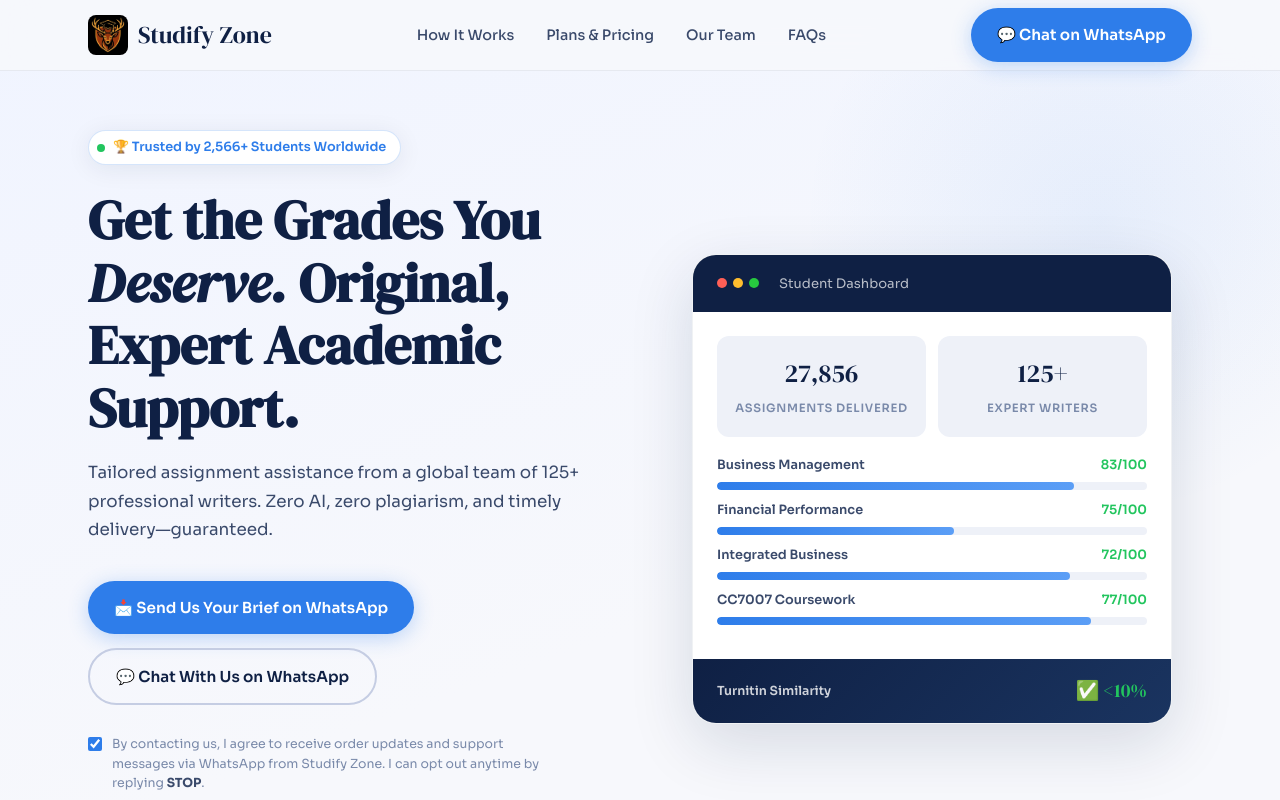
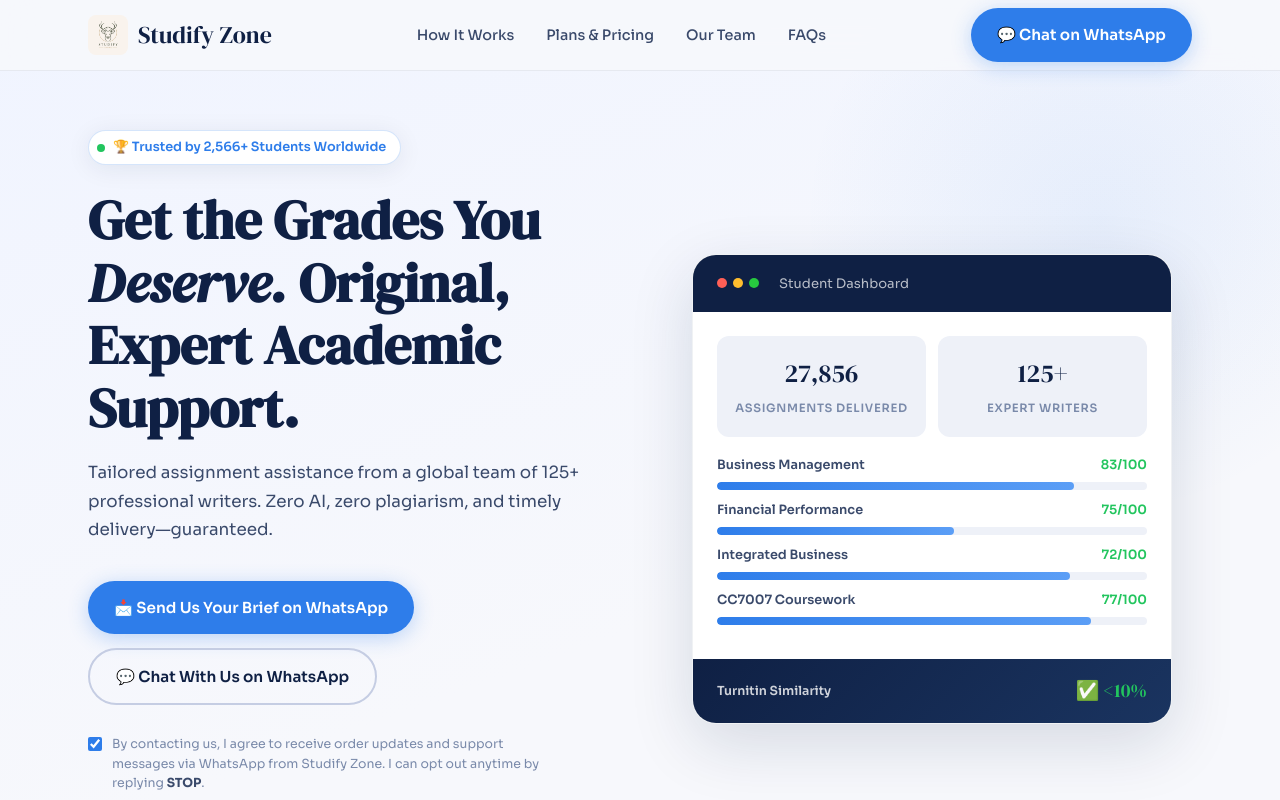
Before and after one commit to studifyzone/Studifyzone, a plain HTML site: page index.html in a window 1280 px wide. Shown: the top 800 px of the page. Drawn offline with Linux system fonts and the light colour scheme.

Commit message:
Update index.html

```diff
--- a/index.html
+++ b/index.html
@@ -700,7 +700,7 @@
   <div class="container">
     <div class="nav-inner">
       <a href="#" class="nav-logo">
-        <img src="images/logo.png" alt="Studify Zone Logo">
+        <img src="images/logo2.png" alt="Studify Zone Logo">
         Studify Zone
       </a>
       <ul class="nav-links">
```
